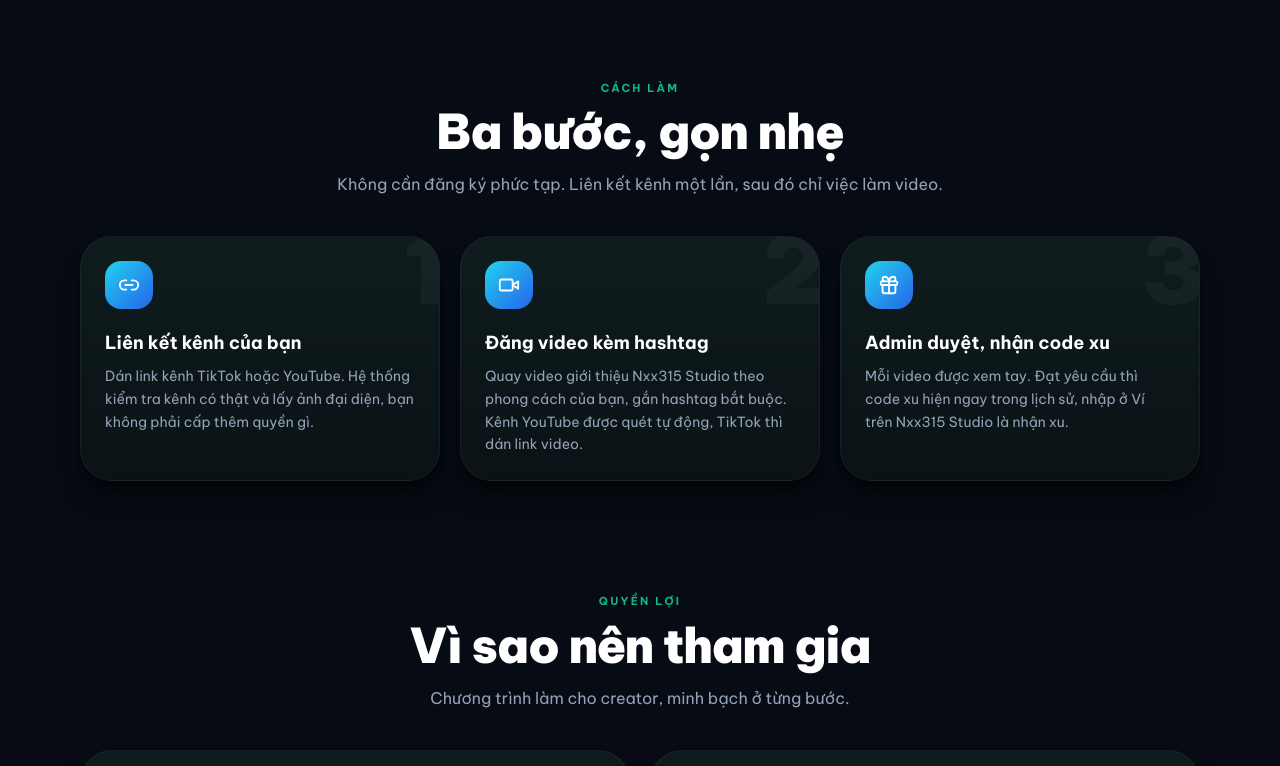
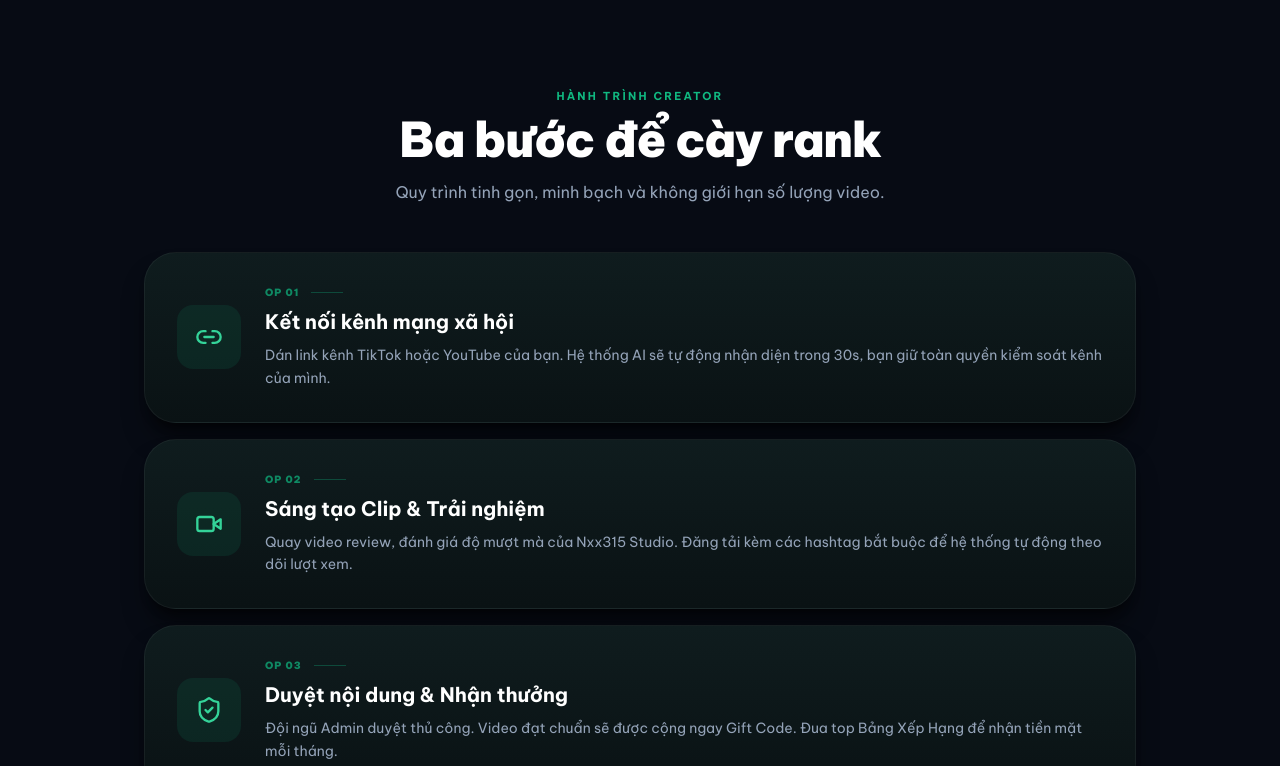
Before and after one commit to nxx1437-creator/creator.nxx315, a React (Vite) app: page / in a window 1280 px wide. Shown: the part 794-1560 px from the top of the page. Built offline with nearby package versions, Linux system fonts and the light colour scheme; no server answers.

Commit message:
Update HowItWorks.jsx

```diff
--- a/src/components/landing/HowItWorks.jsx
+++ b/src/components/landing/HowItWorks.jsx
@@ -1,44 +1,50 @@
 import React from "react";
-import { Link2, Video, Gift } from "lucide-react";
+import { Link2, Video, ShieldCheck } from "lucide-react";
 import { SectionTitle, GlassCard } from "./ui.jsx";
 
 const STEPS = [
   {
+    id: "OP 01",
     Icon: Link2,
-    title: "Liên kết kênh của bạn",
-    text: "Dán link kênh TikTok hoặc YouTube. Hệ thống kiểm tra kênh có thật và lấy ảnh đại diện, bạn không phải cấp thêm quyền gì.",
+    title: "Kết nối kênh mạng xã hội",
+    text: "Dán link kênh TikTok hoặc YouTube của bạn. Hệ thống AI sẽ tự động nhận diện trong 30s, bạn giữ toàn quyền kiểm soát kênh của mình.",
   },
   {
+    id: "OP 02",
     Icon: Video,
-    title: "Đăng video kèm hashtag",
-    text: "Quay video giới thiệu Nxx315 Studio theo phong cách của bạn, gắn hashtag bắt buộc. Kênh YouTube được quét tự động, TikTok thì dán link video.",
+    title: "Sáng tạo Clip & Trải nghiệm",
+    text: "Quay video review, đánh giá độ mượt mà của Nxx315 Studio. Đăng tải kèm các hashtag bắt buộc để hệ thống tự động theo dõi lượt xem.",
   },
   {
-    Icon: Gift,
-    title: "Admin duyệt, nhận code xu",
-    text: "Mỗi video được xem tay. Đạt yêu cầu thì code xu hiện ngay trong lịch sử, nhập ở Ví trên Nxx315 Studio là nhận xu.",
+    id: "OP 03",
+    Icon: ShieldCheck,
+    title: "Duyệt nội dung & Nhận thưởng",
+    text: "Đội ngũ Admin duyệt thủ công. Video đạt chuẩn sẽ được cộng ngay Gift Code. Đua top Bảng Xếp Hạng để nhận tiền mặt mỗi tháng.",
   },
 ];
 
 export default function HowItWorks() {
   return (
-    <section id="cach-lam" className="mx-auto max-w-6xl scroll-mt-20 px-4 py-14">
+    <section id="cach-lam" className="mx-auto max-w-5xl scroll-mt-20 px-4 py-16">
       <SectionTitle
-        eyebrow="Cách làm"
-        title="Ba bước, gọn nhẹ"
-        sub="Không cần đăng ký phức tạp. Liên kết kênh một lần, sau đó chỉ việc làm video."
+        eyebrow="Hành trình Creator"
+        title="Ba bước để cày rank"
+        sub="Quy trình tinh gọn, minh bạch và không giới hạn số lượng video."
       />
-      <div className="mt-10 grid gap-5 md:grid-cols-3">
-        {STEPS.map(({ Icon, title, text }, i) => (
-          <GlassCard key={title} className="relative overflow-hidden p-6">
-            <span className="pointer-events-none absolute -right-2 -top-4 text-8xl font-black text-white/[0.04]">
-              {i + 1}
-            </span>
-            <span className="flex h-12 w-12 items-center justify-center rounded-2xl bg-gradient-to-br from-cyan-400 to-blue-600 text-white">
-              <Icon size={22} />
-            </span>
-            <h3 className="mt-5 text-lg font-bold text-white">{title}</h3>
-            <p className="mt-2 text-sm leading-relaxed text-slate-400">{text}</p>
+      <div className="mt-12 space-y-4">
+        {STEPS.map(({ id, Icon, title, text }) => (
+          <GlassCard key={id} className="group relative overflow-hidden p-6 md:p-8 flex flex-col md:flex-row gap-6 items-start md:items-center transition-all hover:border-emerald-500/30">
+            <div className="flex h-16 w-16 shrink-0 items-center justify-center rounded-2xl bg-emerald-500/10 text-emerald-400 group-hover:bg-emerald-500 group-hover:text-white transition-colors">
+              <Icon size={28} />
+            </div>
+            <div className="flex-1">
+              <div className="flex items-center gap-3 mb-2">
+                <span className="text-[10px] font-black uppercase tracking-widest text-emerald-500/70">{id}</span>
+                <div className="h-px w-8 bg-emerald-500/30"></div>
+              </div>
+              <h3 className="text-xl font-bold text-white">{title}</h3>
+              <p className="mt-2 text-sm leading-relaxed text-slate-400">{text}</p>
+            </div>
           </GlassCard>
         ))}
       </div>
```
